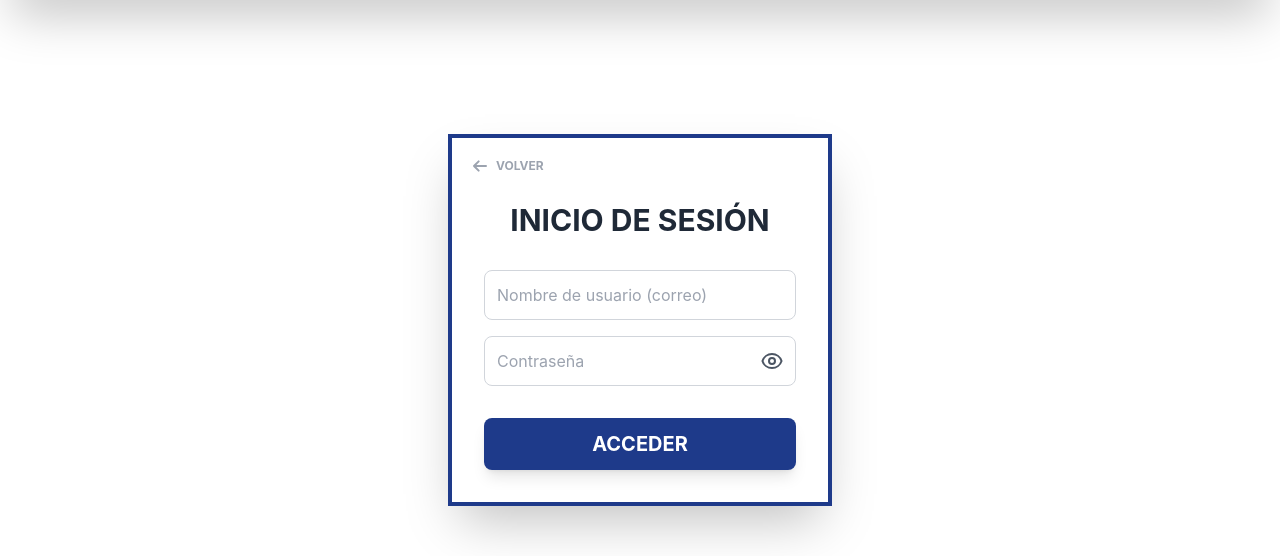
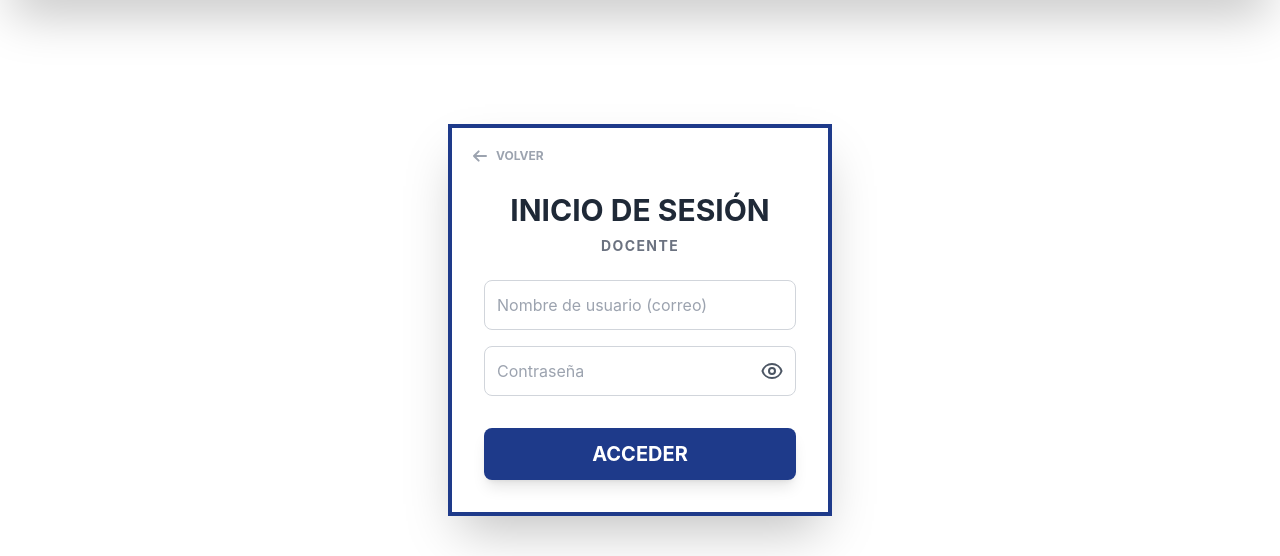
Before and after one commit to sofiaurquieta15/ProyectoSIA2025, a Django app: page /docente/ in a window 1280 px wide. Shown: the part 72-628 px from the top of the page. Run offline with Django 5.2, Linux system fonts and the light colour scheme; some libraries are stand-ins or nearby versions.

Commit message:
Update login

```diff
--- a/ProyectoKine/ProyectoKine/templates/login/login.html
+++ b/ProyectoKine/ProyectoKine/templates/login/login.html
@@ -17,9 +17,13 @@
         VOLVER
     </a>
 
-    <h2 class="text-3xl font-bold text-gray-800 mb-8 mt-8">
+    <h2 class="text-3xl font-bold text-gray-800 mb-2 mt-8">
         INICIO DE SESIÓN
     </h2>
+
+    <p class="text-gray-500 text-sm font-bold uppercase tracking-widest mb-6">
+        {{ rol }}
+    </p>
 
     {% if messages %}
         <div class="mb-4 text-left">
```
